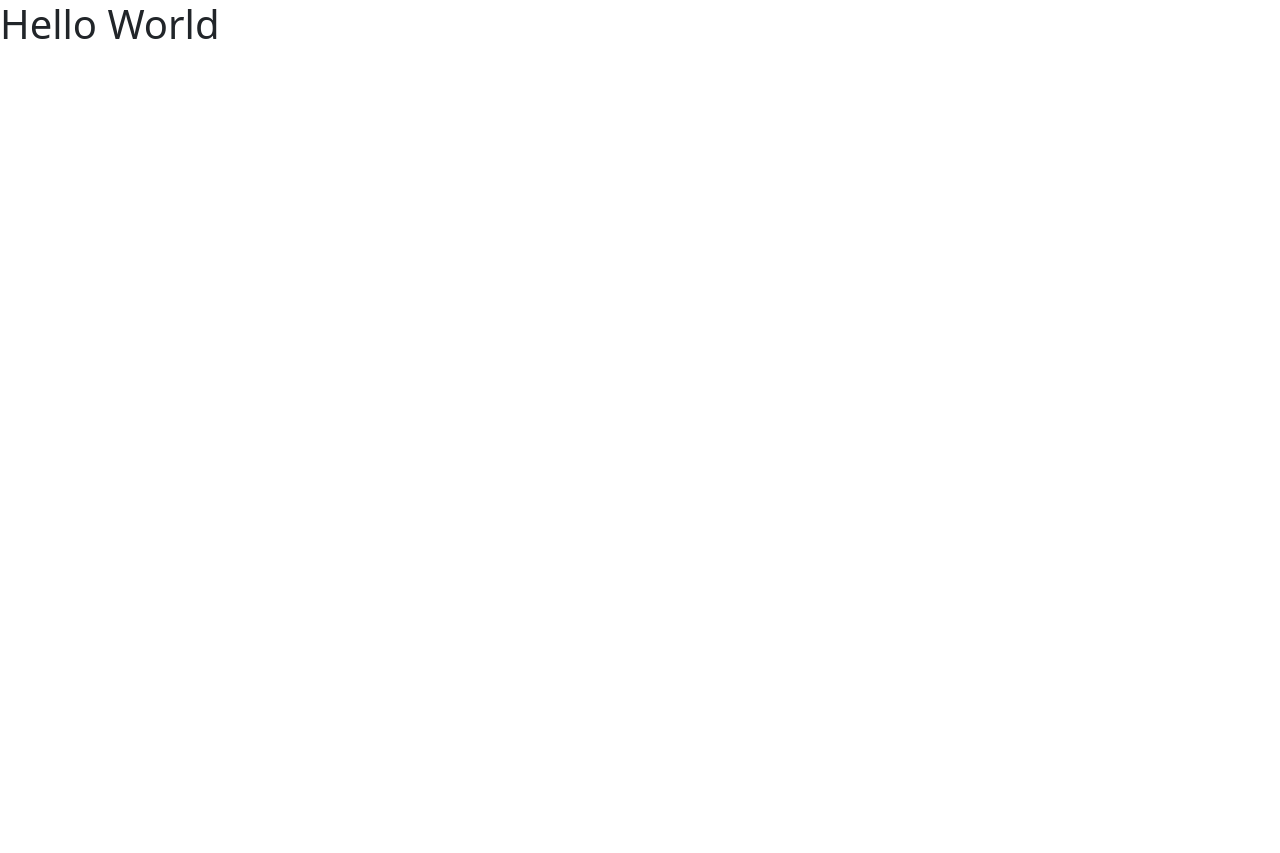
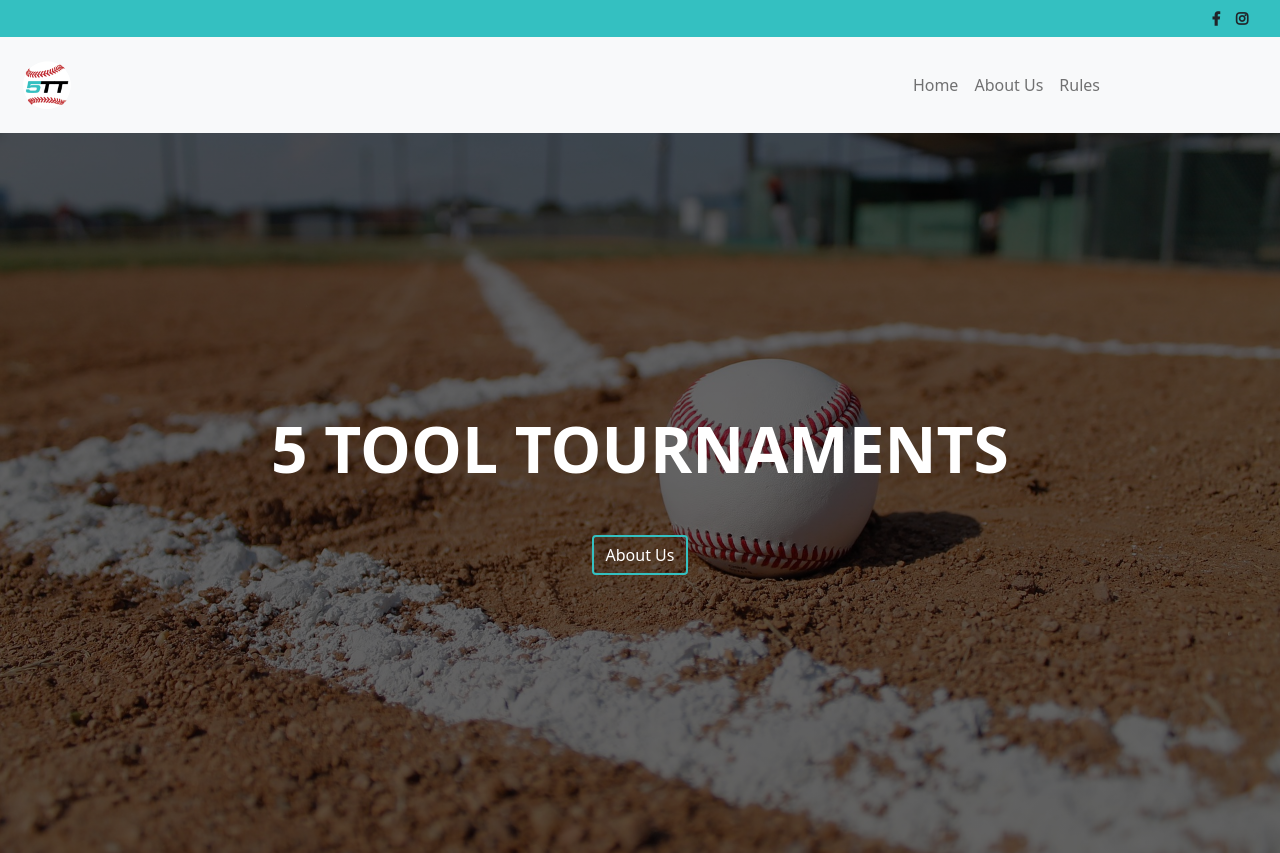
Before and after one commit to jehoopz92/fivetooltournaments, an Angular app: page / in a window 1280 px wide. Before the commit the page ends 800 px from the top, so only its background shows below. Built offline with nearby package versions, Linux system fonts and the light colour scheme.

Commit message:
Added top bar, nav and landing

```diff
--- a/src/app/app.component.css
+++ b/src/app/app.component.css
@@ -0,0 +1,3 @@
+.btn-accent {
+    border: 2px solid #34C0C1;
+}
--- a/src/app/app.component.html
+++ b/src/app/app.component.html
@@ -1 +1,3 @@
+<app-top-bar></app-top-bar>
+<app-navbar></app-navbar>
 <router-outlet></router-outlet>
--- a/src/app/app.module.ts
+++ b/src/app/app.module.ts
@@ -5,11 +5,15 @@
 // Components
 import { AppComponent } from './app.component';
 import { HomeComponent } from './components/home/home.component';
+import { TopBarComponent } from './components/top-bar/top-bar.component';
+import { NavbarComponent } from './components/navbar/navbar.component';
 
 @NgModule({
   declarations: [
     AppComponent,
-    HomeComponent
+    HomeComponent,
+    TopBarComponent,
+    NavbarComponent
   ],
   imports: [
     BrowserModule,
--- a/src/app/components/home/home.component.css
+++ b/src/app/components/home/home.component.css
@@ -0,0 +1,41 @@
+.wrapper {
+  background:
+    linear-gradient(
+      rgba(0, 0, 0, 0.6),
+      rgba(0, 0, 0, 0.6)
+    ),
+    url(../../../assets/baseball-field.jpg);
+  background-size: cover;
+  background-position: center;
+  background-repeat: no-repeat;
+  width: 100%;
+  height: 90vh;
+  position: relative;
+}
+
+.mid {
+    display: flex;
+    justify-content: center;
+    align-items: center;
+    flex-direction: column;
+}
+
+.mid h2 {
+  font-weight: 900;
+  color: white;
+  text-transform: uppercase;
+  margin: 0;
+  font-size: 4rem;
+  margin-bottom: 3rem;
+}
+
+.btn-accent {
+    border: 2px solid #34C0C1;
+    color: #fff;
+}
+
+.btn-accent:hover {
+    background-color: #34C0C1;
+    color: #333;
+    transition: all 0.5s ease-in-out;
+}
--- a/src/app/components/home/home.component.html
+++ b/src/app/components/home/home.component.html
@@ -1 +1,5 @@
-<h1>Hello World</h1>
+<div class="wrapper mid">
+    <h2>5 Tool Tournaments</h2>
+
+    <button class="btn btn-accent">About Us</button>
+  </div>
--- /dev/null
+++ b/src/app/components/navbar/navbar.component.css
@@ -0,0 +1,8 @@
+img {
+    height: 70px;
+    width: 70px;
+}
+
+ul {
+    margin-right: 10rem;
+}
--- /dev/null
+++ b/src/app/components/navbar/navbar.component.html
@@ -0,0 +1,21 @@
+<nav class="navbar navbar-expand-lg navbar-light bg-light">
+    <div class="container-fluid">
+      <a class="navbar-brand" href="#"><img src="../../../assets/5TT-02.png" alt=""></a>
+      <button class="navbar-toggler" type="button" data-bs-toggle="collapse" data-bs-target="#navbarSupportedContent" aria-controls="navbarSupportedContent" aria-expanded="false" aria-label="Toggle navigation">
+        <span class="navbar-toggler-icon"></span>
+      </button>
+      <div class="collapse navbar-collapse d-flex justify-content-end" id="navbarSupportedContent">
+        <ul class="navbar-nav mb-2 mb-lg-0">
+          <li class="nav-item">
+            <a class="nav-link" aria-current="page" href="#">Home</a>
+          </li>
+          <li class="nav-item">
+            <a class="nav-link" href="#">About Us</a>
+          </li>
+          <li class="nav-item">
+            <a class="nav-link" href="#">Rules</a>
+          </li>
+        </ul>
+      </div>
+    </div>
+  </nav>
--- /dev/null
+++ b/src/app/components/navbar/navbar.component.ts
@@ -0,0 +1,15 @@
+import { Component, OnInit } from '@angular/core';
+
+@Component({
+  selector: 'app-navbar',
+  templateUrl: './navbar.component.html',
+  styleUrls: ['./navbar.component.css']
+})
+export class NavbarComponent implements OnInit {
+
+  constructor() { }
+
+  ngOnInit(): void {
+  }
+
+}
--- /dev/null
+++ b/src/app/components/top-bar/top-bar.component.css
@@ -0,0 +1,14 @@
+.top-bar {
+    width: 100%;
+    background: #34C0C1;
+    color: #333;
+    font-size: 14px;
+  }
+
+.left {
+    margin-right: 1rem;
+}
+
+.right {
+    margin-right: 2rem;
+}
--- /dev/null
+++ b/src/app/components/top-bar/top-bar.component.html
@@ -0,0 +1,23 @@
+<div class='top-bar pt-2 pb-2'>
+        <div class='d-flex justify-content-end right'>
+            <a
+              href='#'
+              target='_blank'
+              rel='noopener noreferrer'
+              class="left"
+            >
+              <strong>
+                <i class='fab fa-facebook-f text-dark'></i>
+              </strong>
+            </a>
+            <a
+              href='#'
+              target='_blank'
+              rel='noopener noreferrer'
+            >
+              <strong>
+                <i class='fab fa-instagram text-dark'></i>
+              </strong>
+            </a>
+        </div>
+  </div>
--- /dev/null
+++ b/src/app/components/top-bar/top-bar.component.ts
@@ -0,0 +1,15 @@
+import { Component, OnInit } from '@angular/core';
+
+@Component({
+  selector: 'app-top-bar',
+  templateUrl: './top-bar.component.html',
+  styleUrls: ['./top-bar.component.css']
+})
+export class TopBarComponent implements OnInit {
+
+  constructor() { }
+
+  ngOnInit(): void {
+  }
+
+}
--- a/src/index.html
+++ b/src/index.html
@@ -2,10 +2,16 @@
 <html lang="en">
 <head>
   <meta charset="utf-8">
-  <title>Fivetooltournaments</title>
+  <title>5 Tool Tournaments</title>
   <base href="/">
   <meta name="viewport" content="width=device-width, initial-scale=1">
   <link rel="icon" type="image/x-icon" href="favicon.ico">
+  <link
+      rel="stylesheet"
+      href="https://use.fontawesome.com/releases/v5.3.1/css/all.css"
+      integrity="sha384-mzrmE5qonljUremFsqc01SB46JvROS7bZs3IO2EmfFsd15uHvIt+Y8vEf7N7fWAU"
+      crossorigin="anonymous"
+    />
 </head>
 <body>
   <app-root></app-root>
```
Also changed, not shown: src/assets/5TT-02.png (added), src/assets/baseball-field.jpg (added).
